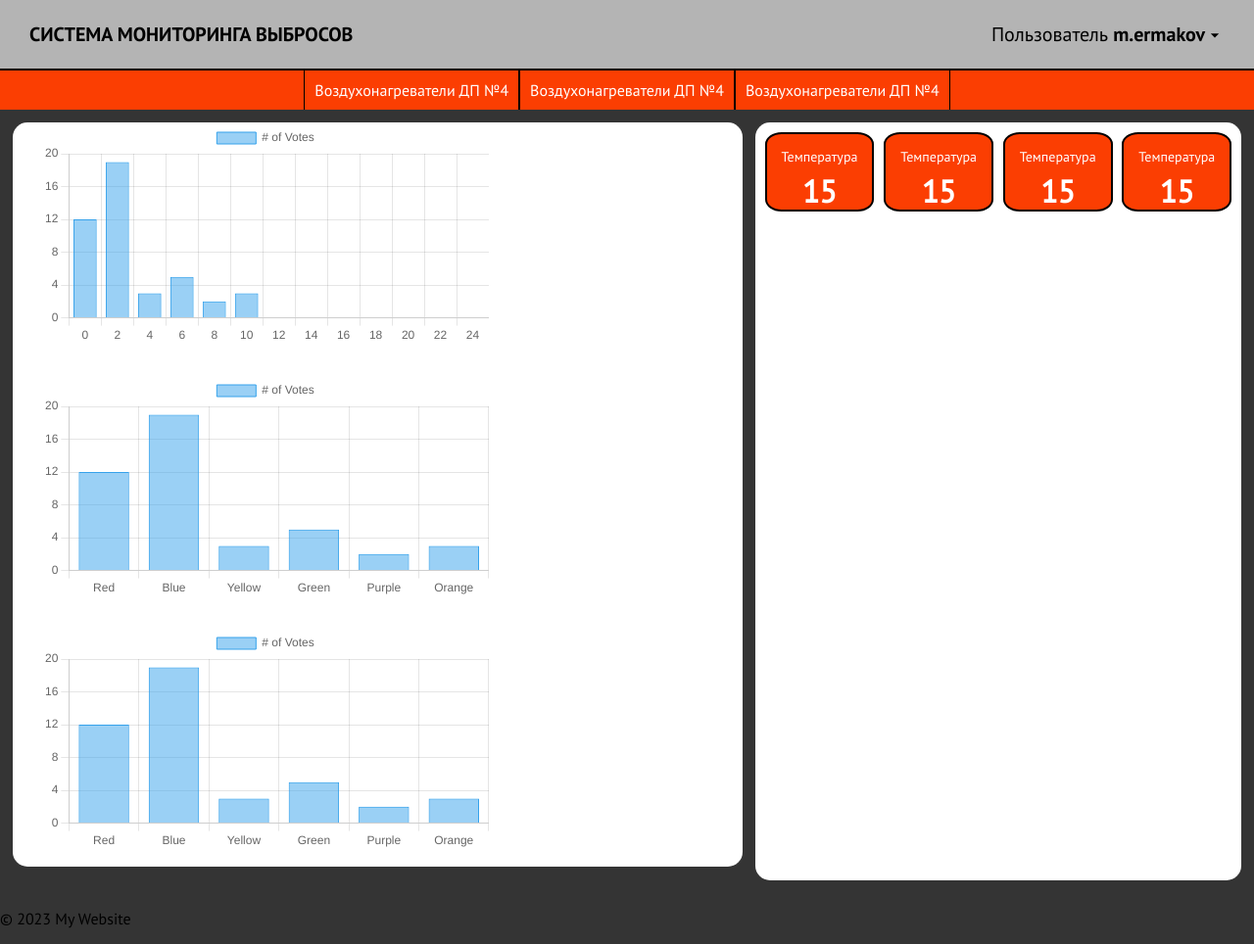
After one commit to 1pestilent/emessions-monitoring, a FastAPI app: template app/templates/dashboard.html in a window 1280 px wide. The commit adds this page. Shown: the whole page at 98% size. Run offline with FastAPI, Linux system fonts and the light colour scheme; the template is opened without the code that fills it: most values are stand-ins (such as "Sample title", 1, 10 or a date in 2020).

Commit message:
хтмл код дешборда

```diff
--- a/app/dashboard/views.py
+++ b/app/dashboard/views.py
@@ -13,7 +13,7 @@ async def workspace(
     request: Request,
     authorization: Union[Response, str, True] = Depends(is_authorized),
     ):
-    response = template.TemplateResponse(request=request, name="base.html", context={"title": "Дашборд"})
+    response = template.TemplateResponse(request=request, name="dashboard.html", context={"title": "Дашборд"})
 
     if isinstance(authorization, RedirectResponse):
         return authorization
--- /dev/null
+++ b/app/static/aesc_styles.css
@@ -0,0 +1,75 @@
+@font-face {
+    font-family: 'PT Sans';
+    src: url(./fonts/PTSans-Regular.ttf) format('truetype');
+    font-weight: normal;
+    font-style: normal;
+}
+@font-face {
+    font-family: 'PT Sans Bold';
+    src: url(./fonts/PTSans-Bold.ttf) format('truetype');
+    font-weight: bold;
+    font-style: normal;
+}
+
+:root {
+    --orange: #FB3E02;
+    --grey: #B4B4B4;
+}
+
+body {
+    font-family: 'PT Sans';
+    margin: 0;
+    background-color: #343434;
+}
+
+.graphs {
+    display: flex;
+    flex-direction: column;
+    background-color: white;
+    width: 60%;
+    height: 95vh;
+    margin: 1% 0 1% 1%;
+    border-radius: 15px;
+}
+.graph {
+    padding: 0 0 30px 30px;
+    height: 30%;
+}
+
+.stats {
+    display: flex;
+    background-color: white;
+    width: 40%;
+    margin: 1%;
+    border-radius: 15px;
+}
+
+.params {
+    display: flex;
+    justify-content: space-between;
+    width: 100%;
+    height: 10%;
+    margin: 10px;
+}
+
+.param {
+    display: flex;
+    flex-direction: column;
+    align-items: center;
+    height: 100%;
+    color: white;
+    padding: 0px 15px;
+    background-color: var(--orange);
+    border-radius: 15%;
+    border: solid black 2px;
+}
+.units {
+    font-size: 14px;
+    margin-bottom: 5px;
+}
+
+.unit-value p {
+    font-size: 32px;
+    font-weight: bold;
+    margin: 0;
+}
--- a/app/static/base_styles.css
+++ b/app/static/base_styles.css
@@ -19,7 +19,6 @@
 body {
     font-family: 'PT Sans';
     margin: 0;
-    background-color: #343434;
 }
 
 
--- /dev/null
+++ b/app/static/scripts/aesc.js
@@ -0,0 +1,58 @@
+const ctx_1 = document.getElementById('myChart1');
+const ctx_2 = document.getElementById('myChart2');
+const ctx_3 = document.getElementById('myChart3');
+
+new Chart(ctx_1, {
+  type: 'bar',
+  data: {
+    labels: ['0', '2', '4', '6', '8', '10', '12', '14', '16', '18', '20', '22', '24' ],
+    datasets: [{
+      label: '# of Votes',
+      data: [12, 19, 3, 5, 2, 3],
+      borderWidth: 1
+    }]
+  },
+  options: {
+    scales: {
+      y: {
+        beginAtZero: true
+      }
+    }
+  }
+});
+new Chart(ctx_2, {
+    type: 'bar',
+    data: {
+      labels: ['Red', 'Blue', 'Yellow', 'Green', 'Purple', 'Orange'],
+      datasets: [{
+        label: '# of Votes',
+        data: [12, 19, 3, 5, 2, 3],
+        borderWidth: 1
+      }]
+    },
+    options: {
+      scales: {
+        y: {
+          beginAtZero: true
+        }
+      }
+    }
+  });
+new Chart(ctx_3, {
+type: 'bar',
+data: {
+    labels: ['Red', 'Blue', 'Yellow', 'Green', 'Purple', 'Orange'],
+    datasets: [{
+    label: '# of Votes',
+    data: [12, 19, 3, 5, 2, 3],
+    borderWidth: 1
+    }]
+},
+options: {
+    scales: {
+    y: {
+        beginAtZero: true
+    }
+    }
+}
+});
--- a/app/templates/base.html
+++ b/app/templates/base.html
@@ -4,10 +4,12 @@
     <meta charset="UTF-8">
     <meta name="viewport" content="width=device-width, initial-scale=1.0">
     <title>{{ title }}</title>
-    <link rel="stylesheet" href="../static/base_styles.css">
+    <link rel="stylesheet" href="{{ url_for('static', path='base_styles.css') }}">
+    {% block styles %}{% endblock %}
 </head>
 <body>
     <header>
+        {% block header %}
         <div class="upper-header">
             <div class="logo">СИСТЕМА МОНИТОРИНГА ВЫБРОСОВ</div>
             <div class="acc-bar">
@@ -43,9 +45,20 @@
                     Воздухонагреватели ДП №4
                 </a>
             </div>
+        </div>
+        {% endblock %}
+    </header>
 
-        </div>
-    </header>
-    <script src="../static/scripts/base.js"></script>
+    <main>
+        {% block content %}{% endblock %}
+    </main>
+
+    <footer>
+        {% block footer %}
+          <p>&copy; 2023 My Website</p>
+        {% endblock %}
+      </footer>
+
+    <script src="{{ url_for('static', path='scripts/base.js') }}"></script>
 </body>
 </html>
--- /dev/null
+++ b/app/templates/dashboard.html
@@ -0,0 +1,44 @@
+{% extends "base.html" %}
+
+{% block styles %}
+    <link rel="stylesheet" href="{{ url_for('static', path='aesc_styles.css') }}">
+{% endblock %}
+
+{% block content %}
+    <div style="display: flex; height: 100vh;">
+        <div class="graphs">
+            <div class="graph">
+                <canvas id="myChart1" class="chart1"></canvas>
+            </div>
+            <div class="graph">
+                <canvas id="myChart2"></canvas>
+                </div>
+            <div class="graph">
+                <canvas id="myChart3"></canvas>
+            </div>
+        </div>
+        <div class="stats">
+            <div class="params">
+                <div class="param">
+                    <p class="units">Температура</p>
+                    <div class="unit-value"><p>15</p></div>
+                </div>
+                <div class="param">
+                    <p class="units">Температура</p>
+                    <div class="unit-value"><p>15</p></div>
+                </div>
+                <div class="param">
+                    <p class="units">Температура</p>
+                    <div class="unit-value"><p>15</p></div>
+                </div>
+                <div class="param">
+                    <p class="units">Температура</p>
+                    <div class="unit-value"><p>15</p></div>
+                </div>
+            </div>
+        </div>
+    </div>
+    <script src="https://cdn.jsdelivr.net/npm/chart.js"></script>
+    <script src="{{ url_for('static', path='scripts/aesc.js') }}"></script>
+
+{% endblock %}
```
Also changed, not shown: app/templates/aesc.html (added, +46 -0 lines).
